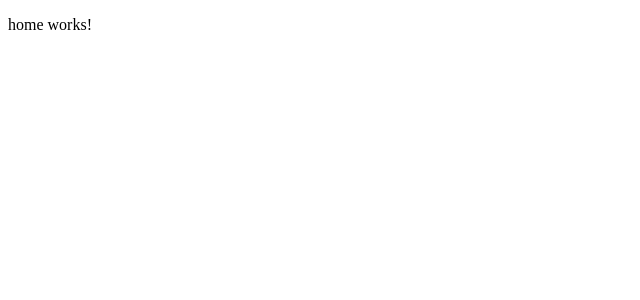
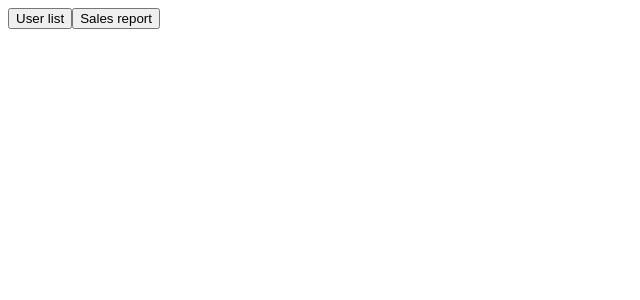
Before and after one commit to joeMalebe/bivouac-web, an Angular app in the folder bivouac-web/: page / in a window 1280 px wide. Shown: the top 300 px of the page, without its empty margins (0-640 px from the left). Built offline with nearby package versions, Linux system fonts and the light colour scheme.

Commit message:
add sales report component

```diff
--- a/bivouac-web/src/app/home/home.component.html
+++ b/bivouac-web/src/app/home/home.component.html
@@ -1 +1,4 @@
-<p>home works!</p>
+<div>
+    <button [routerLink]="'users'">User list </button>
+    <button [routerLink]="'sales'">Sales report </button>
+</div>
--- /dev/null
+++ b/bivouac-web/src/app/report/sales-report/sales-report.component.html
@@ -0,0 +1 @@
+<p>sales-report works!</p>
```
Also changed, not shown: bivouac-web/src/app/app.module.ts (+9 -1 lines), bivouac-web/src/app/report/report.module.ts (added, +15 -0 lines), bivouac-web/src/app/report/sales-report/sales-report.component.ts (added, +10 -0 lines), bivouac-web/src/app/home/home.component.ts (line endings or trailing spaces), bivouac-web/src/app/report/sales-report/sales-report.component.scss (added), 1 other file (tests, documents, lock files or other folders).
